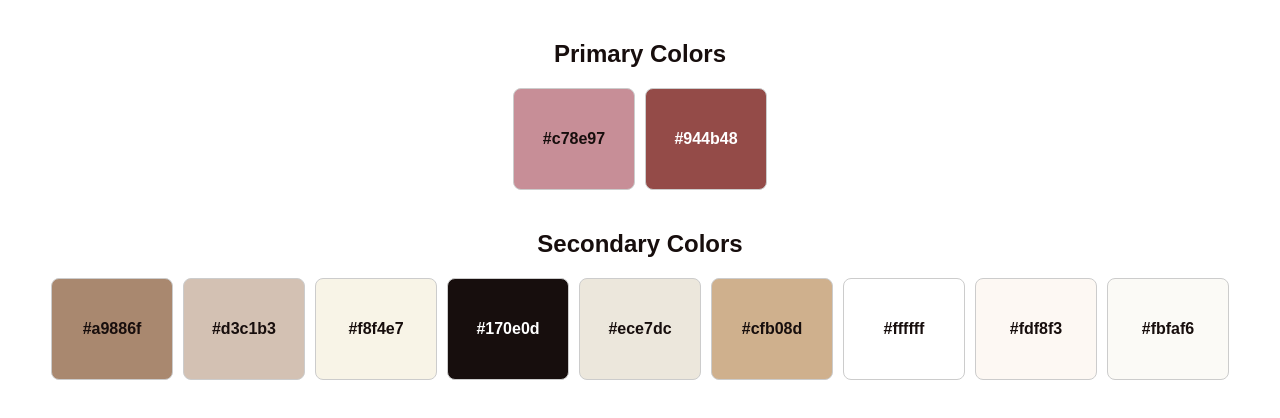
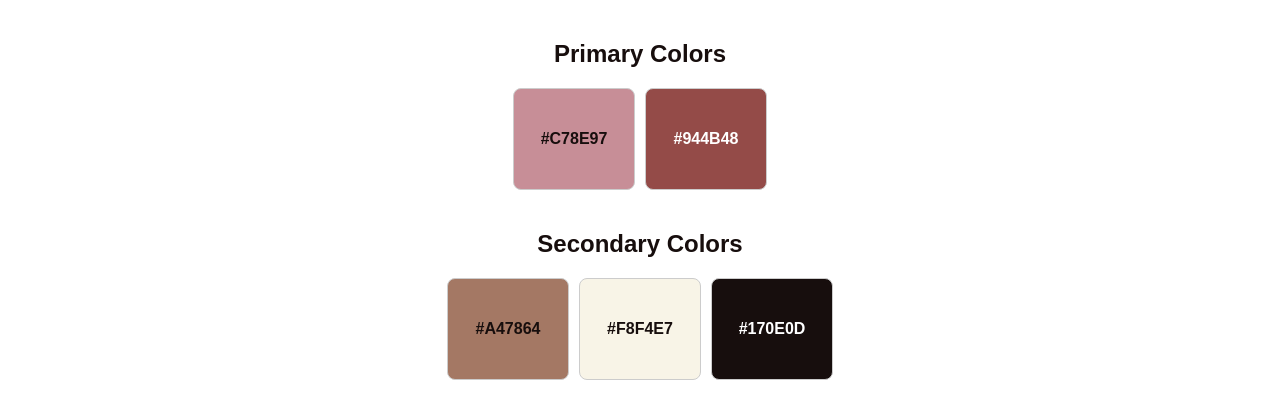
Before and after one commit to NishantGuyal/color-pallete, a plain HTML site: page index.html in a window 1280 px wide. Drawn offline with Linux system fonts and the light colour scheme.

Commit message:
Updated color pallete

```diff
--- a/index.html
+++ b/index.html
@@ -56,23 +56,17 @@
     <div class="color-section">
         <h2>Primary Colors</h2>
         <div class="color-container">
-            <div class="color-box" style="background-color: #c78e97;">#c78e97</div>
-            <div class="color-box" style="background-color: #944b48; color: white;">#944b48</div>
+            <div class="color-box" style="background-color: #C78E97;">#C78E97</div>
+            <div class="color-box" style="background-color: #944B48; color: white;">#944B48</div>
         </div>
     </div>
 
     <div class="color-section">
         <h2>Secondary Colors</h2>
         <div class="color-container">
-            <div class="color-box" style="background-color: #a9886f;">#a9886f</div>
-            <div class="color-box" style="background-color: #d3c1b3;">#d3c1b3</div>
-            <div class="color-box" style="background-color: #f8f4e7;">#f8f4e7</div>
-            <div class="color-box" style="background-color: #170e0d; color: white;">#170e0d</div>
-            <div class="color-box" style="background-color: #ece7dc;">#ece7dc</div>
-            <div class="color-box" style="background-color: #cfb08d;">#cfb08d</div>
-            <div class="color-box light" style="background-color: #ffffff;">#ffffff</div>
-            <div class="color-box" style="background-color: #fdf8f3;">#fdf8f3</div>
-            <div class="color-box" style="background-color: #fbfaf6;">#fbfaf6</div>
+            <div class="color-box" style="background-color: #A47864;">#A47864</div>
+            <div class="color-box" style="background-color: #F8F4E7;">#F8F4E7</div>
+            <div class="color-box" style="background-color: #170E0D; color: white;">#170E0D</div>
         </div>
     </div>
 
```
